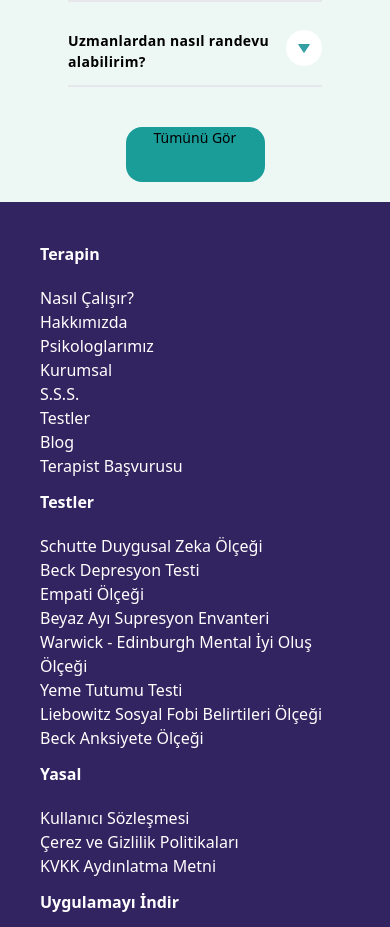
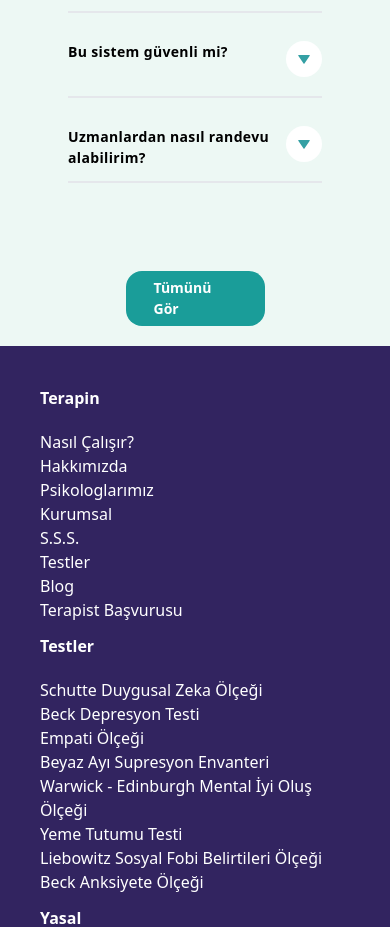
Before and after one commit to cgrbozkurt/Task, a Next.js app: page /home in a window 390 px wide. Shown: the part 6300-7227 px from the top of the page. Built offline with nearby package versions, Linux system fonts and the light colour scheme.

Commit message:
error resolution

```diff
--- a/components/cards/FaqItem.jsx
+++ b/components/cards/FaqItem.jsx
@@ -13,9 +13,9 @@
     >
       <div
         className={`w-full h-[55px]   mt-7 ${
-          !active
-            ? ""
-            : "!lg:h-60 !h-72  lg:pb-5 pb-0 transition-all duration-1000"
+         active
+            ? "lg:h-60 h-80  lg:pb-5 pb-0 transition-all duration-1000"
+            : ""
         }  transition-all duration-1000`}
       >
         <h1 className="pb-[20px] text-[14px] lg:text-[1rem]  flex justify-between font-bold tracking-wide  ">
--- a/pages/about/index.jsx
+++ b/pages/about/index.jsx
@@ -5,7 +5,7 @@
 
 const About = () => {
   return (
-    <section className=" lg:h-[1215px] w-screen bg-about  lg:px-24 pb-5 lg:pt-20 ">
+    <section className=" lg:h-[1215px] w-screen bg-about  lg:px-24 pb-5 lg:pt-20 pt-24 ">
       <div className="about-top w-full flex flex-col  justify-between lg:pt-16 gap-2 text-white items-center">
         <h4 className="text-[20px] w-full lg:justify-center lg:flex hidden font-bold leading-6 ">
           BIZIM HAKKIMIZDA BIRAZ
--- a/pages/faq/index.jsx
+++ b/pages/faq/index.jsx
@@ -12,7 +12,7 @@
   };
 
   return (
-    <div className=" w-[screen] bg-faqbg  xl:h-screen h-full lg:p-20 p-5 pt-16 lg:pt-20 ">
+    <div className=" w-[screen] bg-faqbg  xl:h-screen h-full lg:p-20 p-5 pt-16 lg:pt-20  lg:mb-0 ">
       <div className="lg:mx-[209px] mx-12 items-center sm:items-start lg:pt-20 pt-5 flex flex-col  gap-10   sm:flex-row  ">
         <div className="faq-left sm:w-[35%] w-full flex">
           <div className="sm:w-[270px] w-full  flex flex-col items-center sm:items-start">
@@ -47,7 +47,8 @@
 
         </div>
         <Link href={"https://bulutklinik.com/support"}
-              className="bg-faqbtn px-[28px] text-[14px] w-[139px] h-[55px] rounded-2xl  sm:hidden block " >
+              className="bg-faqbtn px-[28px] text-[14px] w-[139px] h-[55px]  text-white font-bold
+               rounded-2xl  sm:hidden flex justify-center items-center mt-12" >
               Tümünü Gör
             </Link>
 
```
